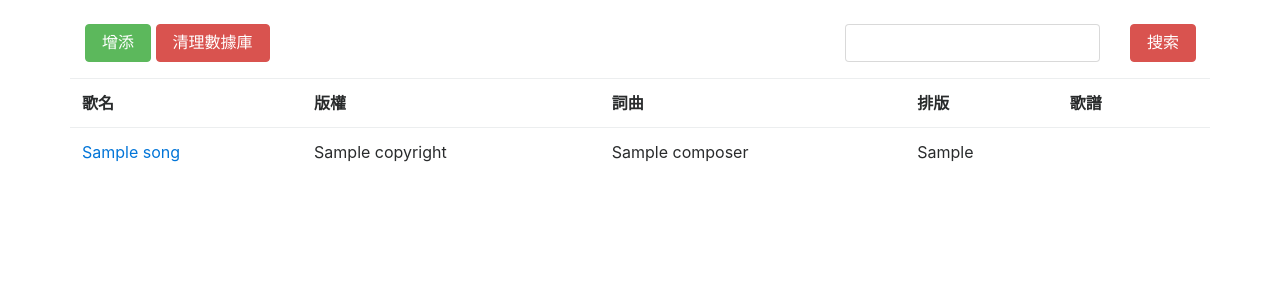
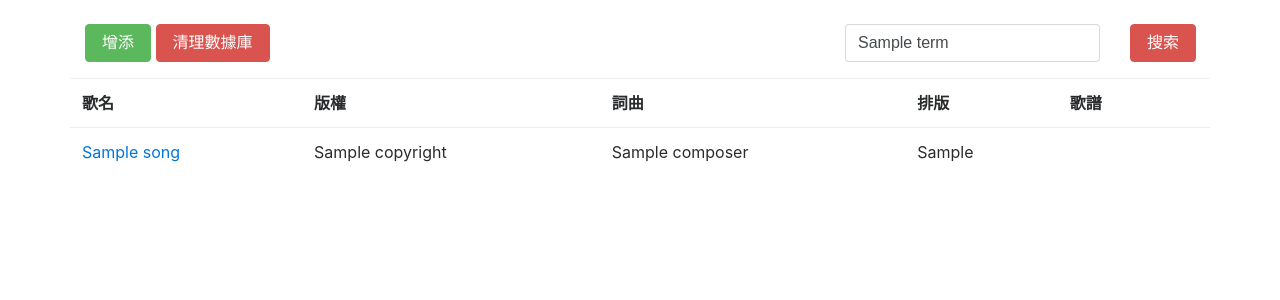
Before and after one commit to ericmjl/worship-manager, a Flask app: template templates/songs.html in a window 1280 px wide. Shown: the part 54-354 px from the top of the page. Run offline with Flask 2, Linux system fonts and the light colour scheme; the template is opened without the code that fills it: most values are stand-ins (such as "Sample title", 1, 10 or a date in 2020); some libraries are stand-ins or nearby versions.

Commit message:
Enabled display of search term after search

```diff
--- a/templates/songs.html
+++ b/templates/songs.html
@@ -16,7 +16,11 @@
     <div class="col-3">
         <form method="post">
             <!-- <label for="search">搜索</label> -->
-            <input class="form-control" name="search" formaction="/songs/search"></input>
+            {% if term %}
+                <input class="form-control" name="search" formaction="/songs/search" value="{{ term }}"></input>
+            {% else %}
+                <input class="form-control" name="search" formaction="/songs/search"></input>
+            {% endif %}
         </div>
         <div class="col-1">
             <button class="btn btn-danger" type="submit" formaction="/songs/search">搜索</button>
```
